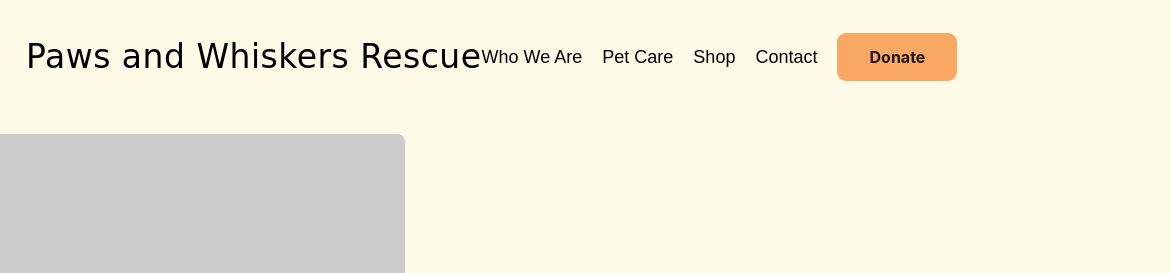
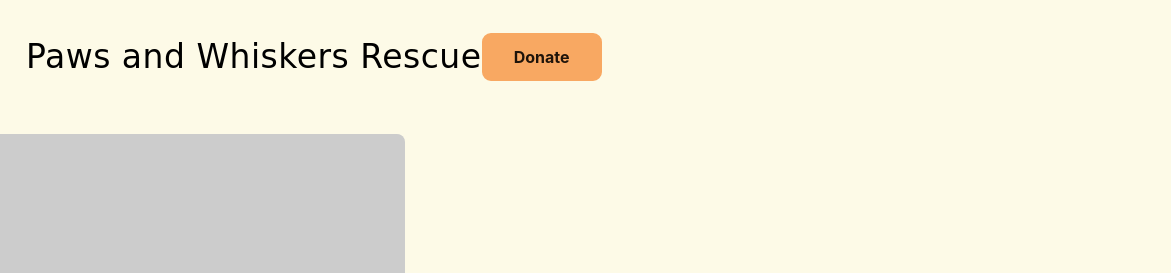
Before and after one commit to atamburino/proposal-profile, a plain HTML site: page index.html in a window 1280 px wide. Shown: the top 273 px of the page, 109-1280 px from the left. Drawn offline with Linux system fonts and the light colour scheme; placeholder pictures from the web are drawn by us.

Commit message:
commented out header links for testing

```diff
--- a/index.html
+++ b/index.html
@@ -17,10 +17,11 @@
             <h2 class="paws-and-whiskers-rescue">
                 Paws and Whiskers Rescue
             </h2>
-            <a href="index.html">Who We Are</a>
+            <!-- TODO: Add navigation links via Handburger -->
+            <!-- <a href="index.html">Who We Are</a>
             <a href="index.html">Pet Care</a>
             <a href="index.html">Shop</a>
-            <a href="index.html">Contact</a>
+            <a href="index.html">Contact</a> -->
             <button type="button" class="btn btn-primary">Donate</button>
 
         </nav>
```
